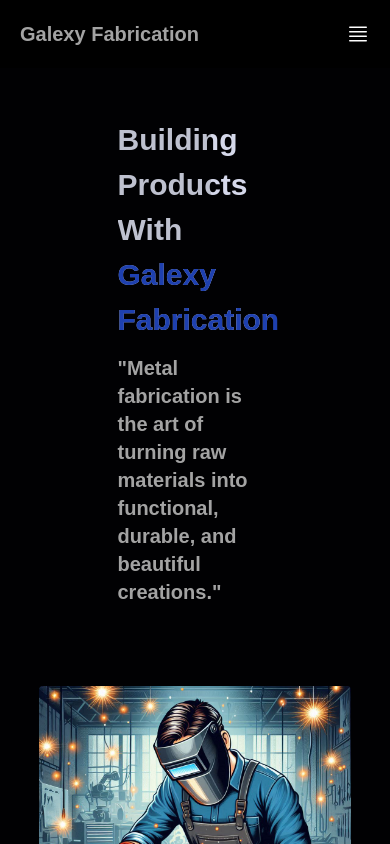
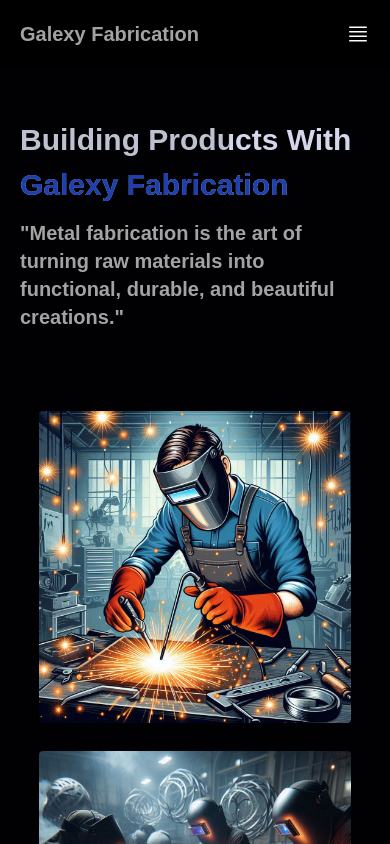
Before and after one commit to Mosinbalsing/Fabrication, a React (Vite) app: page / in a window 390 px wide. Shown: the top 844 px of the page. Built offline with nearby package versions, Linux system fonts and the light colour scheme; a web font is replaced by a local one.

Commit message:
Hero Complete

```diff
--- a/src/sections/Hero.jsx
+++ b/src/sections/Hero.jsx
@@ -10,7 +10,7 @@
 
   return (
     <section className={`min-h-screen w-full flex ${isMobileOrTablet ? 'flex-col' : 'flex-row'} relative`}>
-      <div className={`${isTablet?'w-[100%] bg-white':''}w-[50%]  mx-auto flex flex-col sm:mt-36 mt-[30%] c-space gap-3 z-20 relative`}>
+      <div className={`${isTablet?'w-[100%] bg-white':'w-[100%]'}w-[50%]  mx-auto flex flex-col sm:mt-36 mt-[30%] c-space gap-3 z-20 relative`}>
         <motion.p
           className="text-left hero_tag text-gray_gradient"
           initial={{ opacity: 0, y: -20 }}
```
